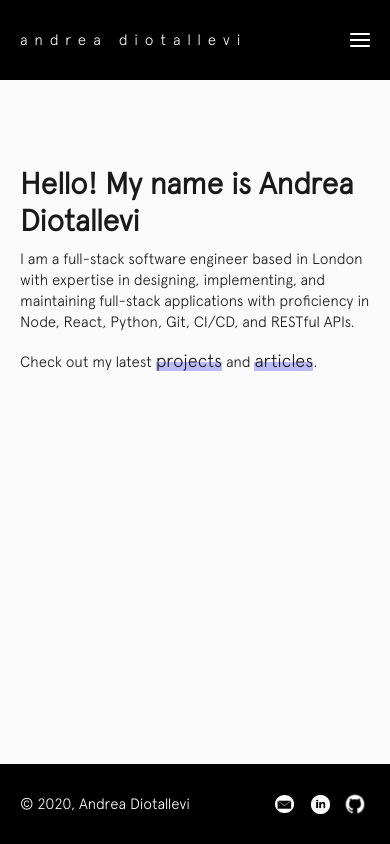
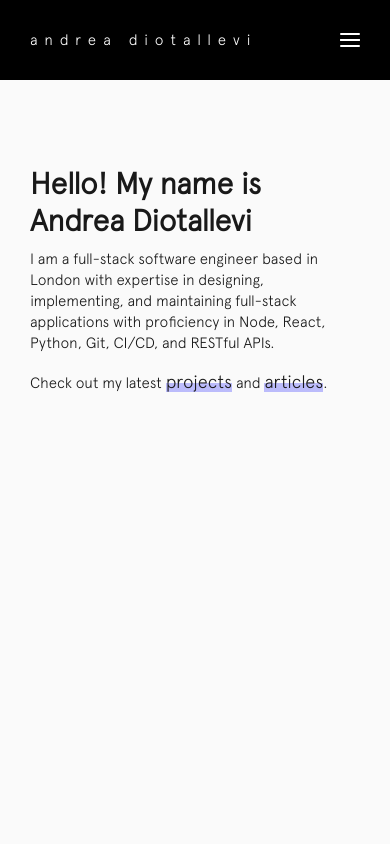
Before and after one commit to AndreaDiotallevi/personal-website, a React (Create React App) app: page / in a window 390 px wide. Built offline with nearby package versions, Linux system fonts and the light colour scheme.

Commit message:
Increment mobile margin to 30px

```diff
--- a/src/components/App.js
+++ b/src/components/App.js
@@ -8,7 +8,7 @@ import ProjectList from "./ProjectList";
 import About from "./About";
 import Contact from "./Contact";
 import Menu from "./Menu";
-import Footer from "./Footer";
+// import Footer from "./Footer";
 import BlogList from "./BlogList";
 import BlogPost from "./BlogPost";
 
@@ -57,7 +57,7 @@ class App extends React.Component {
           <Route path="/contact" exact component={Contact} />
           <Route path="/blog" exact component={BlogList} />
           <Route path="/blog/:url" exact component={BlogPost} />
-          <Route component={Footer} />
+          {/* <Route component={Footer} /> */}
         </BrowserRouter>
       </div>
     );
--- a/src/index.css
+++ b/src/index.css
@@ -792,14 +792,14 @@ body,
   }
 }
 
-@media (min-width: 720px) {
+@media (min-width: 740px) {
   .toggle-button,
   .menu-component {
     display: none;
   }
 }
 
-@media (max-width: 720px) {
+@media (max-width: 740px) {
   .navbar-link {
     display: none;
   }
@@ -814,8 +814,8 @@ body,
   .blog-post-container,
   .menu-component ul,
   .footer-container {
-    margin-right: 20px;
-    margin-left: 20px;
+    margin-right: 30px;
+    margin-left: 30px;
   }
 
   h4,
```
